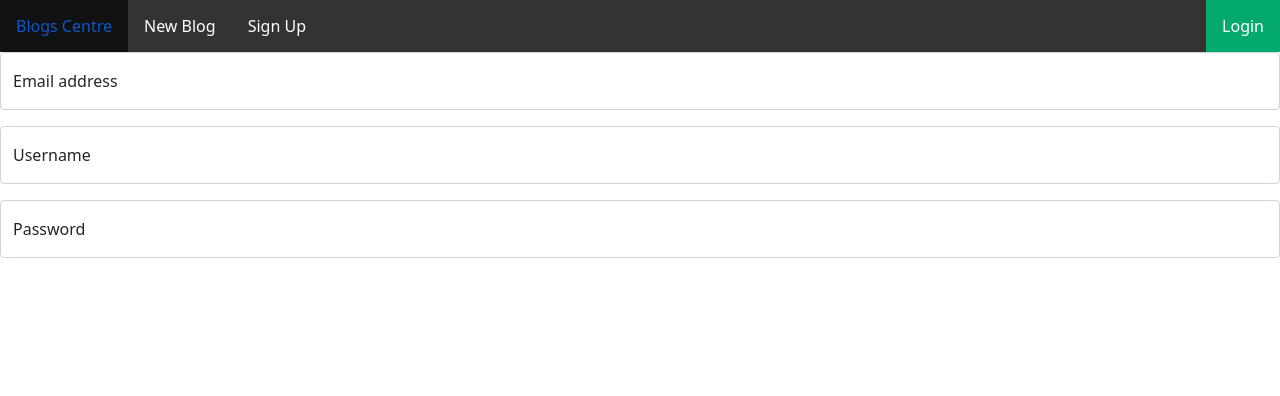
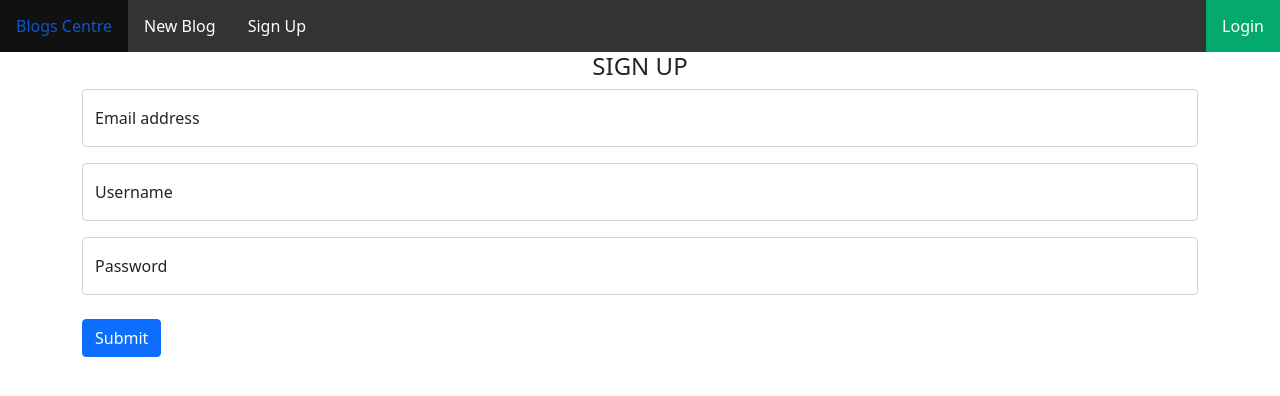
Before and after one commit to Marsh-sudo/Blogs, a Flask app: page /sign-up in a window 1280 px wide. Shown: the top 396 px of the page. Run offline with Flask 2, Linux system fonts and the light colour scheme; some libraries are stand-ins or nearby versions.

Commit message:
create a div

```diff
--- a/app/templates/sign_up.html
+++ b/app/templates/sign_up.html
@@ -1,8 +1,14 @@
 {% extends 'base.html' %}
 
 {% block title %}Login{% endblock %}
+<link href="https://cdn.jsdelivr.net/npm/bootstrap@5.1.3/dist/css/bootstrap.min.css" rel="stylesheet" integrity="sha384-1BmE4kWBq78iYhFldvKuhfTAU6auU8tT94WrHftjDbrCEXSU1oBoqyl2QvZ6jIW3" crossorigin="anonymous">
 {% block content %}
 <body>
+    <h4 style="text-align: center;">SIGN UP</h4>
+    <div class="container">
+      <div class="row">
+        <div class="col-md-12">
+          <form action="" method="post">
             <div class="form-floating mb-3">
                 <input type="email" class="form-control" id="floatingInput" placeholder="Email Address">
                 <label for="floatingInput">Email address</label>
@@ -15,5 +21,13 @@
                 <input type="password" class="form-control" id="floatingPassword" placeholder="Password">
                 <label for="floatingPassword">Password</label>
               </div>
+               <br>
+
+              <button type="submit" class="btn btn-primary">Submit</button>
+            </form>
+        </div>
+      </div>
+    </div>
+
 </body>
 {% endblock %}
```
Lines whose indentation alone changed are shown as unchanged.
